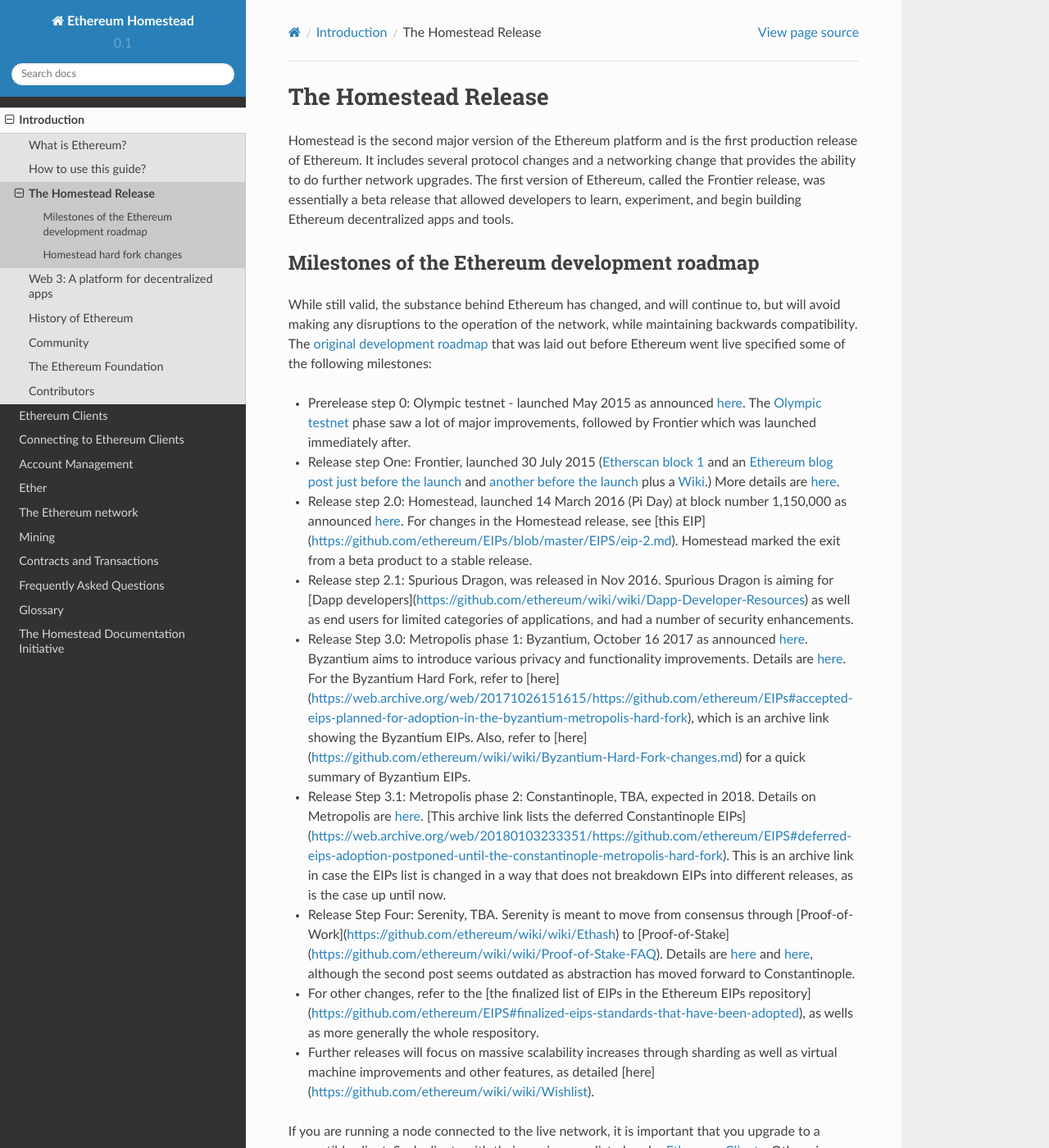
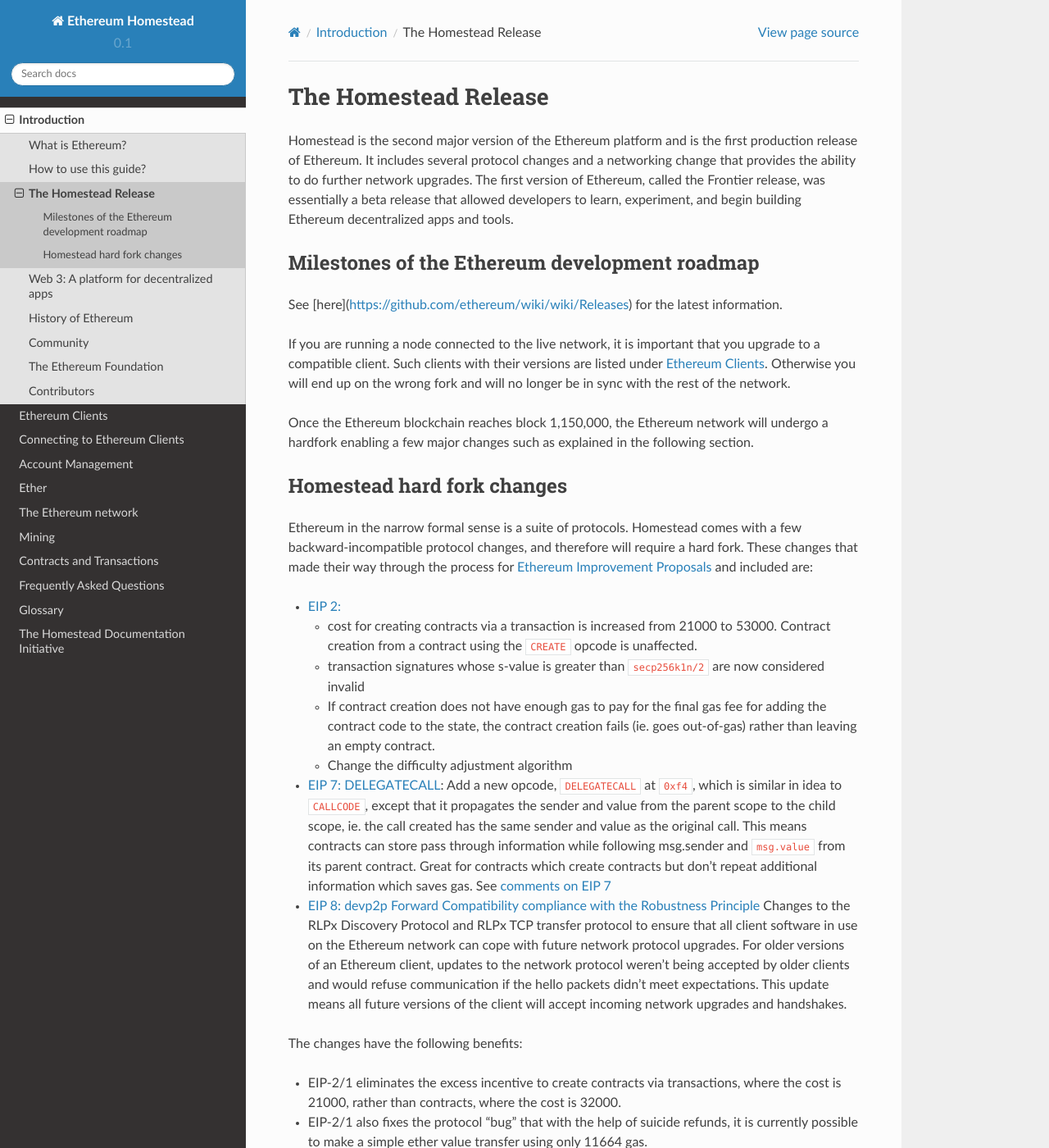
Before and after one commit to ethereum/homestead-guide, a Sphinx documentation site: the page built from source/introduction/the-homestead-release.rst, in a window 1280 px wide and 1400 px high. Shown: the whole window at 82% size. Built offline with Sphinx 7.4.7 and the Read the Docs theme 2.0.0, drawn with Linux system fonts in a browser that asks for light colours.

Commit message:
Update the-homestead-release.rst

```diff
--- a/source/introduction/the-homestead-release.rst
+++ b/source/introduction/the-homestead-release.rst
@@ -7,17 +7,7 @@
 Milestones of the Ethereum development roadmap
 -----------------------------------------------
 
-While still valid, the substance behind Ethereum has changed, and will continue to, but will avoid making any disruptions to the operation of the network, while maintaining backwards compatibility. The `original development roadmap <https://blog.ethereum.org/2015/03/03/ethereum-launch-process/>`_ that was laid out before Ethereum went live specified some of the following milestones:
-
-* Prerelease step 0: Olympic testnet - launched May 2015 as announced `here <https://blog.ethereum.org/2015/05/09/olympic-frontier-pre-release/>`_.  The `Olympic testnet <olympic-testnet>`_ phase saw a lot of major improvements, followed by Frontier which was launched immediately after.
-* Release step One: Frontier, launched 30 July 2015 (`Etherscan block 1 <https://etherscan.io/block/1>`_ and an `Ethereum blog post just before the launch <https://blog.ethereum.org/2015/07/27/final-steps/>`_ and `another before the launch <https://blog.ethereum.org/2015/05/02/the-end-of-the-beginning/>`_ plus a `Wiki <https://ethereum.gitbooks.io/frontier-guide/content/frontier.html>`_.) More details are `here <history-of-ethereum.html#the-ethereum-frontier-launch>`_.
-* Release step 2.0: Homestead, launched 14 March 2016 (Pi Day) at block number 1,150,000 as announced `here <https://blog.ethereum.org/2016/02/29/homestead-release/>`_. For changes in the Homestead release, see [this EIP](https://github.com/ethereum/EIPs/blob/master/EIPS/eip-2.md). Homestead marked the exit from a beta product to a stable release.
-* Release step 2.1: Spurious Dragon, was released in Nov 2016. Spurious Dragon is aiming for [Dapp developers](https://github.com/ethereum/wiki/wiki/Dapp-Developer-Resources) as well as end users for limited categories of applications, and had a number of security enhancements.
-* Release Step 3.0: Metropolis phase 1: Byzantium, October 16 2017 as announced `here <https://blog.ethereum.org/2017/10/12/byzantium-hf-announcement/>`_. Byzantium aims to introduce various privacy and functionality improvements. Details are `here <https://github.com/ethereum/EIPs#accepted-eips-planned-for-adoption-in-the-byzantium-metropolis-hard-fork>`_. For the Byzantium Hard Fork, refer to [here](https://web.archive.org/web/20171026151615/https://github.com/ethereum/EIPs#accepted-eips-planned-for-adoption-in-the-byzantium-metropolis-hard-fork), which is an archive link showing the Byzantium EIPs. Also, refer to [here](https://github.com/ethereum/wiki/wiki/Byzantium-Hard-Fork-changes.md) for a quick summary of Byzantium EIPs.
-* Release Step 3.1: Metropolis phase 2: Constantinople, TBA, expected in 2018. Details on Metropolis are `here <https://github.com/ethereum/EIPs#deferred-eips-adoption-postponed-until-the-constantinople-metropolis-hard-fork>`_. [This archive link lists the deferred Constantinople EIPs](https://web.archive.org/web/20180103233351/https://github.com/ethereum/EIPS#deferred-eips-adoption-postponed-until-the-constantinople-metropolis-hard-fork). This is an archive link in case the EIPs list is changed in a way that does not breakdown EIPs into different releases, as is the case up until now.
-* Release Step Four: Serenity, TBA. Serenity is meant to move from consensus through [Proof-of-Work](https://github.com/ethereum/wiki/wiki/Ethash) to [Proof-of-Stake](https://github.com/ethereum/wiki/wiki/Proof-of-Stake-FAQ). Details are `here <https://blog.ethereum.org/2016/03/05/serenity-poc2/>`_ and `here <https://blog.ethereum.org/2015/12/24/understanding-serenity-part-i-abstraction/>`_, although the second post seems outdated as abstraction has moved forward to Constantinople.
-* For other changes, refer to the [the finalized list of EIPs in the Ethereum EIPs repository](https://github.com/ethereum/EIPS#finalized-eips-standards-that-have-been-adopted), as wells as more generally the whole respository.
-* Further releases will focus on massive scalability increases through sharding as well as virtual machine improvements and other features, as detailed [here](https://github.com/ethereum/wiki/wiki/Wishlist).
+See [here](https://github.com/ethereum/wiki/wiki/Releases) for the latest information.
 
 If you are running a node connected to the live network, it is important that you upgrade to a compatible client. Such clients with their versions are listed under :ref:`Ethereum Clients`. Otherwise you will end up on the wrong fork and will no longer be in sync with the rest of the network.
 
```
